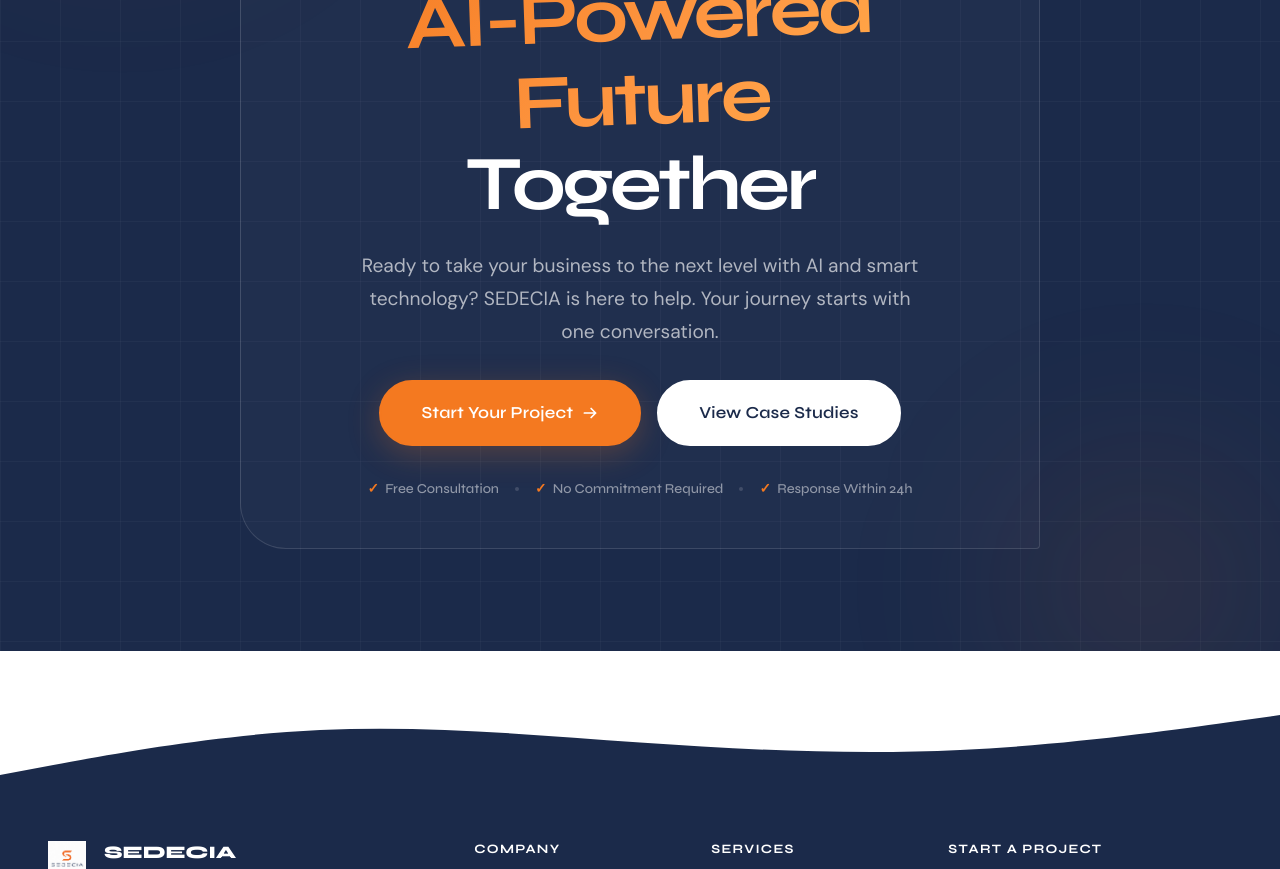
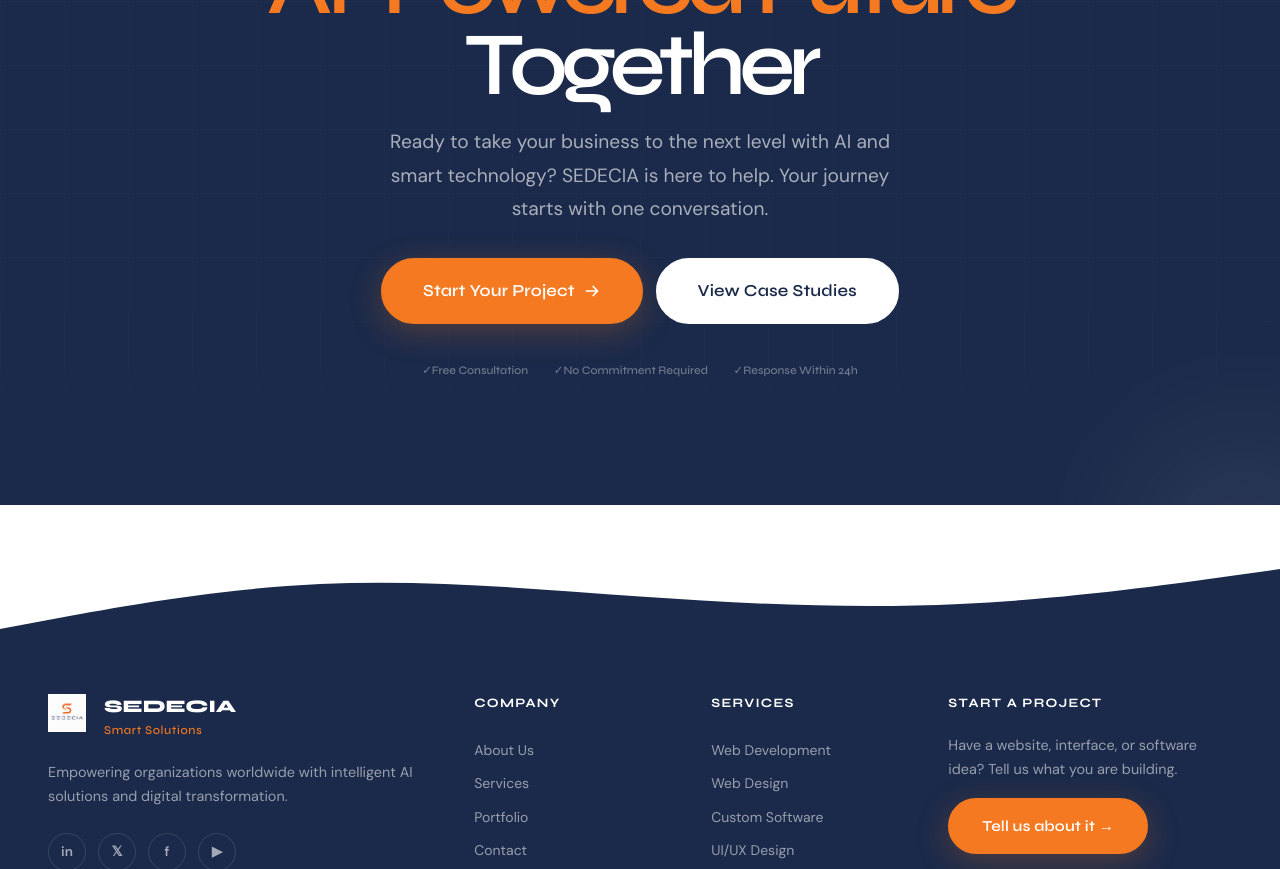
Before and after one commit to yerondereje432/sedecia, a React (Vite) app: page /faq in a window 1280 px wide. Shown: the part 1020-1889 px from the top of the page. Built offline with nearby package versions, Linux system fonts and the light colour scheme.

Commit message:
Refactor CTASection styles for improved layout and design

```diff
--- a/src/components/sections/CTASection.css
+++ b/src/components/sections/CTASection.css
@@ -1,122 +1,17 @@
-.cta-section {
-  background: var(--navy);
-  padding-block: var(--section-padding);
-  position: relative;
-  overflow: hidden;
-  text-align: center;
-}
-
-.cta-section__grid-bg {
-  position: absolute;
-  inset: 0;
-  background-image:
-    linear-gradient(rgba(255,255,255,0.03) 1px, transparent 1px),
-    linear-gradient(90deg, rgba(255,255,255,0.03) 1px, transparent 1px);
-  background-size: 60px 60px;
-  pointer-events: none;
-}
-
-.cta-section__orb {
-  position: absolute;
-  border-radius: 50%;
-  filter: blur(80px);
-  pointer-events: none;
-}
-
-.cta-section__orb--1 {
-  width: 500px; height: 500px;
-  background: radial-gradient(circle, rgba(244,121,32,0.2) 0%, transparent 70%);
-  top: -20%;
-  left: -10%;
-  animation: float 8s ease-in-out infinite;
-}
-
-.cta-section__orb--2 {
-  width: 400px; height: 400px;
-  background: radial-gradient(circle, rgba(244,121,32,0.12) 0%, transparent 70%);
-  bottom: -15%;
-  right: -5%;
-  animation: float 10s ease-in-out infinite reverse;
-}
-
-.cta-section__inner {
-  position: relative;
-  z-index: 2;
-  max-width: 800px;
-  margin-inline: auto;
-  display: flex;
-  flex-direction: column;
-  align-items: center;
-  gap: 1.5rem;
-}
-
-.cta-section__title {
-  color: var(--white);
-  line-height: 1.1;
-}
-
-.cta-section__title-accent {
-  background: linear-gradient(135deg, var(--orange) 0%, var(--orange-light) 60%, #FFB347 100%);
-  -webkit-background-clip: text;
-  -webkit-text-fill-color: transparent;
-  background-clip: text;
-}
-
-.cta-section__sub {
-  color: rgba(255,255,255,0.65);
-  max-width: 560px;
-}
-
-.cta-section__actions {
-  display: flex;
-  gap: 1rem;
-  flex-wrap: wrap;
-  justify-content: center;
-  margin-top: 0.5rem;
-}
-
-.cta-section__trust {
-  display: flex;
-  align-items: center;
-  gap: 1rem;
-  flex-wrap: wrap;
-  justify-content: center;
-  margin-top: 0.5rem;
-}
-
-.cta-section__trust-item {
-  display: flex;
-  align-items: center;
-  gap: 0.4rem;
-  font-size: 0.85rem;
-  color: rgba(255,255,255,0.5);
-  font-family: var(--font-display);
-  font-weight: 500;
-}
-
-.cta-section__trust-icon {
-  color: var(--orange);
-  font-weight: 700;
-}
-
-.cta-section__trust-sep {
-  width: 4px;
-  height: 4px;
-  background: rgba(255,255,255,0.15);
-  border-radius: 50%;
-}
-
-@media (max-width: 640px) {
-  .cta-section__trust-sep { display: none; }
-  .cta-section__trust { flex-direction: column; gap: 0.5rem; }
-}
-
-.cta-section { overflow: hidden; }
-.cta-section__inner { position: relative; isolation: isolate; }
-.cta-section__title { letter-spacing: -.045em; }
-.cta-section__title-accent { display: inline-block; transform: rotate(-2deg); }
-
-.cta-section { border-radius: 0; }
-.cta-section__inner { padding: 3rem; border: 1px solid rgba(255,255,255,.13); border-radius: 4px 46px 4px 46px; background: rgba(255,255,255,.025); }
-.cta-section__title { font-size: clamp(2.5rem, 6vw, 5.5rem); }
-@media (max-width:640px) { .cta-section__inner { padding: 2rem 1.25rem; border-radius: 4px 28px 4px 28px; } }
+.cta-section { position:relative; overflow:hidden; padding-block:clamp(5rem,10vw,9rem); background:var(--navy); color:var(--white); text-align:center; }
+.cta-section__grid-bg { position:absolute; inset:0; opacity:.28; background-image:linear-gradient(rgba(255,255,255,.05) 1px,transparent 1px),linear-gradient(90deg,rgba(255,255,255,.05) 1px,transparent 1px); background-size:64px 64px; mask-image:linear-gradient(to bottom,transparent,black 25%,black 75%,transparent); }
+.cta-section__orb { position:absolute; border-radius:50%; pointer-events:none; filter:blur(50px); }
+.cta-section__orb--1 { width:460px; height:460px; left:-18%; top:-24%; background:radial-gradient(circle,rgba(244,121,32,.24),transparent 68%); }
+.cta-section__orb--2 { width:380px; height:380px; right:-12%; bottom:-28%; background:radial-gradient(circle,rgba(255,255,255,.09),transparent 68%); }
+.cta-section__inner { position:relative; z-index:2; max-width:880px; margin-inline:auto; display:flex; flex-direction:column; align-items:center; }
+.cta-section__eyebrow { display:inline-flex; align-items:center; gap:.5rem; color:var(--orange); font:700 .7rem var(--font-display); letter-spacing:.14em; text-transform:uppercase; }
+.cta-section__eyebrow i { width:7px; height:7px; display:block; border-radius:50%; background:var(--orange); box-shadow:0 0 0 5px rgba(244,121,32,.15); }
+.cta-section__title { margin:1.4rem 0 1.25rem; color:var(--white); font:600 clamp(3rem,7vw,7rem)/.9 var(--font-display); letter-spacing:-.075em; }
+.cta-section__title-accent { color:var(--orange); background:none; -webkit-text-fill-color:var(--orange); }
+.cta-section__reveal-line { display:inline-block; transform-origin:50% 100%; will-change:transform,opacity; }
+.cta-section__sub { max-width:540px; color:rgba(255,255,255,.62); line-height:1.75; }
+.cta-section__actions { display:flex; justify-content:center; gap:.8rem; flex-wrap:wrap; margin-top:2rem; }
+.cta-section__actions .btn { min-width:170px; justify-content:center; }
+.cta-section__trust { display:flex; align-items:center; gap:.8rem; margin-top:2.4rem; color:rgba(255,255,255,.38); font:500 .72rem var(--font-display); }
+.cta-section__trust b { width:4px; height:4px; border-radius:50%; background:var(--orange); opacity:.65; }
+@media (max-width:600px) { .cta-section__title { font-size:clamp(2.8rem,14vw,5rem); } .cta-section__trust { flex-wrap:wrap; justify-content:center; } }
```
